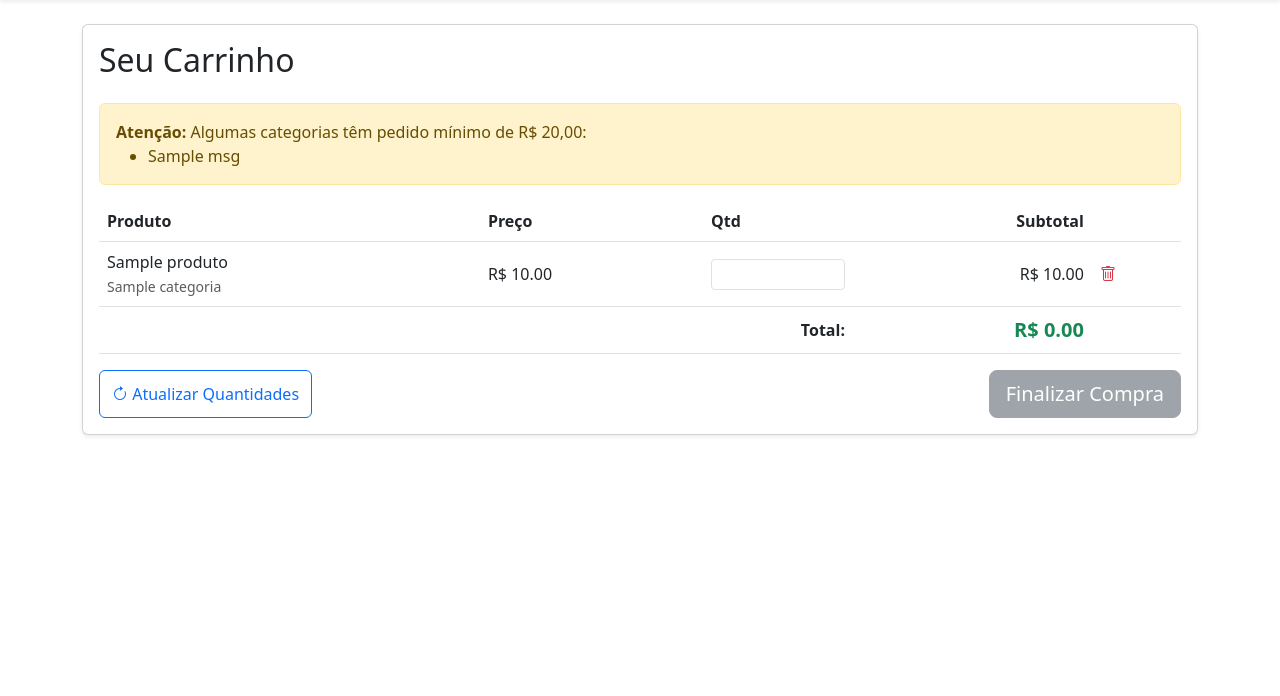
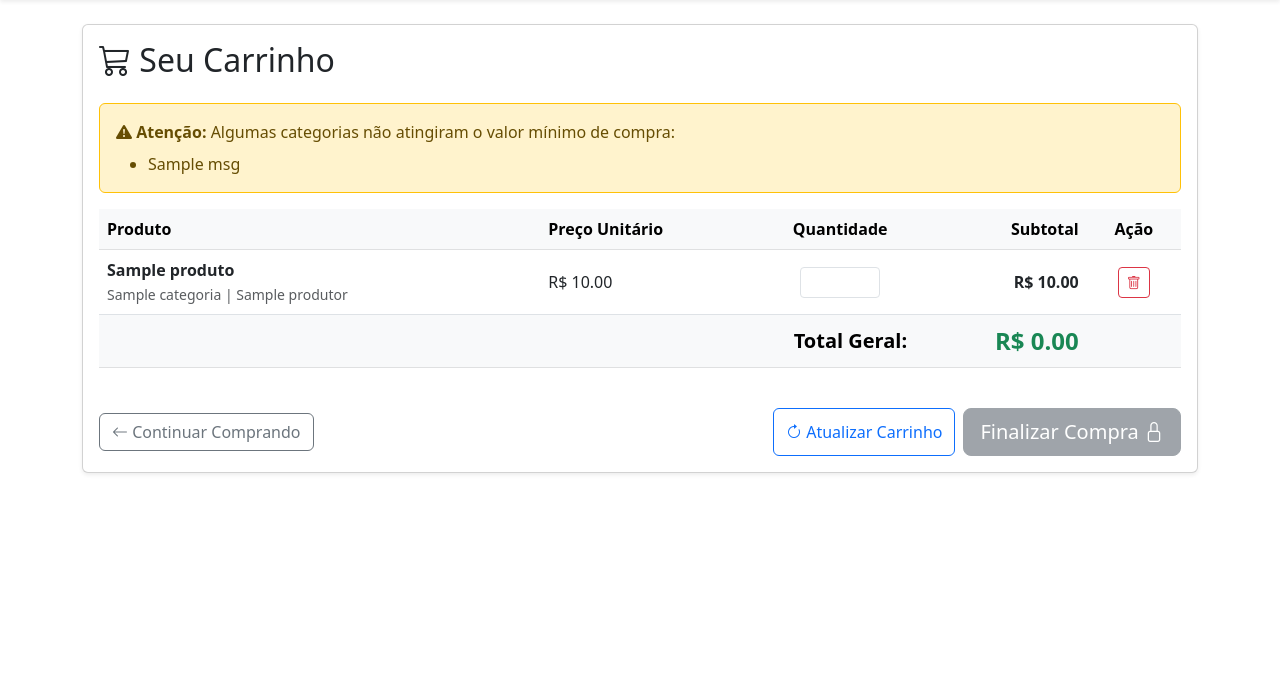
Before and after one commit to tomazdalcortivo/cooperativa-app, a Flask app: template app/templates/pedidos/carrinho.html in a window 1280 px wide. Shown: the part 56-752 px from the top of the page. Run offline with Flask 3, Linux system fonts and the light colour scheme; the template is opened without the code that fills it: most values are stand-ins (such as "Sample title", 1, 10 or a date in 2020).

Commit message:
RF04.8: Pedido mínimo por categoria

```diff
--- a/app/models/models.py
+++ b/app/models/models.py
@@ -87,6 +87,7 @@ class Produto(db.Model):
     origem = db.Column(db.String(100), nullable=True)
     info_nutricional = db.Column(db.Text, nullable=True)
 
+    quantidade_minima = db.Column(db.Float, default=1.0)
 
     @property
     def preco_atual(self):
--- a/app/templates/pedidos/carrinho.html
+++ b/app/templates/pedidos/carrinho.html
@@ -3,12 +3,13 @@
 {% block conteudo %}
 <div class="card shadow-sm">
     <div class="card-body">
-        <h2 class="card-title mb-4">Seu Carrinho</h2>
+        <h2 class="card-title mb-4"><i class="bi bi-cart3"></i> Seu Carrinho</h2>
 
         {% if alertas_minimo %}
-        <div class="alert alert-warning">
-            <strong>Atenção:</strong> Algumas categorias têm pedido mínimo de R$ 20,00:
-            <ul class="mb-0">
+        <div class="alert alert-warning border-warning">
+            <strong><i class="bi bi-exclamation-triangle-fill"></i> Atenção:</strong> Algumas categorias não atingiram o
+            valor mínimo de compra:
+            <ul class="mb-0 mt-2">
                 {% for msg in alertas_minimo %}
                 <li>{{ msg }}</li>
                 {% endfor %}
@@ -18,58 +19,102 @@
 
         {% if itens %}
         <form action="{{ url_for('pedidos.atualizar_carrinho') }}" method="POST">
-            <table class="table align-middle">
-                <thead>
+            <div class="table-responsive">
+                <table class="table table-hover align-middle">
+                    <thead class="table-light">
                         <tr>
                             <th>Produto</th>
-                        <th>Preço</th>
-                        <th style="width: 150px;">Qtd</th>
+                            <th>Preço Unitário</th>
+                            <th style="width: 150px;" class="text-center">Quantidade</th>
                             <th class="text-end">Subtotal</th>
-                        <th></th>
+                            <th class="text-center">Ação</th>
                         </tr>
                     </thead>
                     <tbody>
                         {% for item in itens %}
                         <tr>
-                        <td>{{ item.produto.nome }}<br><small class="text-muted">{{ item.produto.categoria.nome
-                                }}</small></td>
-                        <td>R$ {{ "%.2f"|format(item.preco_unitario) }}</td>
                             <td>
-                            <input type="number" name="qtd_{{ item.produto.id }}" value="{{ item.quantidade }}" min="0"
-                                max="{{ item.produto.estoque }}" class="form-control form-control-sm">
+                                <strong>{{ item.produto.nome }}</strong>
+                                <br>
+                                <small class="text-muted">
+                                    {{ item.produto.categoria.nome }} | {{ item.produto.produtor.nome }}
+                                </small>
                             </td>
-                        <td class="text-end">R$ {{ "%.2f"|format(item.subtotal) }}</td>
                             <td>
+                                {% if item.preco_unitario < item.produto.preco %} <span
+                                    class="text-decoration-line-through text-muted small">R$ {{
+                                    "%.2f"|format(item.produto.preco) }}</span>
+                                    <br>
+                                    <span class="text-danger fw-bold">R$ {{ "%.2f"|format(item.preco_unitario) }}</span>
+                                    {% else %}
+                                    R$ {{ "%.2f"|format(item.preco_unitario) }}
+                                    {% endif %}
+                            </td>
+                            <td class="text-center">
+                                <input type="number" name="qtd_{{ item.produto.id }}" value="{{ item.quantidade }}"
+                                    min="{{ item.produto.quantidade_minima | int }}" max="{{ item.produto.estoque }}"
+                                    class="form-control form-control-sm text-center mx-auto" style="width: 80px;">
+
+                                {% if item.produto.quantidade_minima > 1 %}
+                                <div class="text-danger fw-bold small mt-1" style="font-size: 0.75em;">
+                                    <i class="bi bi-info-circle"></i> Mínimo: {{ item.produto.quantidade_minima | int }}
+                                    {{ item.produto.unidade }}
+                                </div>
+                                {% endif %}
+                            </td>
+                            <td class="text-end fw-bold">
+                                R$ {{ "%.2f"|format(item.subtotal) }}
+                            </td>
+                            <td class="text-center">
                                 <a href="{{ url_for('pedidos.remover_do_carrinho', produto_id=item.produto.id) }}"
-                                class="text-danger"><i class="bi bi-trash"></i></a>
+                                    class="btn btn-outline-danger btn-sm" title="Remover item">
+                                    <i class="bi bi-trash"></i>
+                                </a>
                             </td>
                         </tr>
                         {% endfor %}
                     </tbody>
-                <tfoot>
+                    <tfoot class="table-light">
                         <tr>
-                        <td colspan="3" class="text-end fw-bold">Total:</td>
-                        <td class="text-end fw-bold text-success fs-5">R$ {{ "%.2f"|format(total) }}</td>
+                            <td colspan="3" class="text-end fw-bold fs-5">Total Geral:</td>
+                            <td class="text-end fw-bold fs-4 text-success">R$ {{ "%.2f"|format(total) }}</td>
                             <td></td>
                         </tr>
                     </tfoot>
                 </table>
+            </div>
 
-            <div class="d-flex justify-content-between">
+            <div class="d-flex justify-content-between mt-4 align-items-center flex-wrap gap-2">
+                <a href="{{ url_for('produtos.listar_produtos') }}" class="btn btn-outline-secondary">
+                    <i class="bi bi-arrow-left"></i> Continuar Comprando
+                </a>
+
+                <div class="d-flex gap-2">
                     <button type="submit" class="btn btn-outline-primary">
-                    <i class="bi bi-arrow-clockwise"></i> Atualizar Quantidades
+                        <i class="bi bi-arrow-clockwise"></i> Atualizar Carrinho
                     </button>
 
                     {% if not alertas_minimo %}
-                <a href="{{ url_for('pedidos.checkout') }}" class="btn btn-success btn-lg">Finalizar Compra</a>
+                    <a href="{{ url_for('pedidos.checkout') }}" class="btn btn-success btn-lg shadow-sm">
+                        Finalizar Compra <i class="bi bi-check-lg"></i>
+                    </a>
                     {% else %}
-                <button disabled class="btn btn-secondary btn-lg" title="Atingir o mínimo para continuar">Finalizar
-                    Compra</button>
+                    <button disabled class="btn btn-secondary btn-lg"
+                        title="Atingir o valor mínimo por categoria para continuar">
+                        Finalizar Compra <i class="bi bi-lock"></i>
+                    </button>
                     {% endif %}
                 </div>
+            </div>
         </form>
+
         {% else %}
-        <p>Seu carrinho está vazio.</p>
+        <div class="text-center py-5">
+            <i class="bi bi-cart-x fs-1 text-muted mb-3 d-block" style="font-size: 3rem;"></i>
+            <h4>Seu carrinho está vazio.</h4>
+            <p class="text-muted">Navegue pelo catálogo e aproveite as ofertas dos nossos produtores.</p>
+            <a href="{{ url_for('produtos.listar_produtos') }}" class="btn btn-primary mt-3 btn-lg">Ir para Produtos</a>
+        </div>
         {% endif %}
     </div>
 </div>
```
Also changed, not shown: app/blueprints/pedidos/routes.py (+29 -6 lines), app/blueprints/produtos/routes.py (+8 -6 lines), app/templates/produtos/cadastro.html (+9 -4 lines), app/templates/produtos/lista.html (+14 -2 lines), instance/cooperativa.db. Lines whose indentation alone changed are shown as unchanged.
